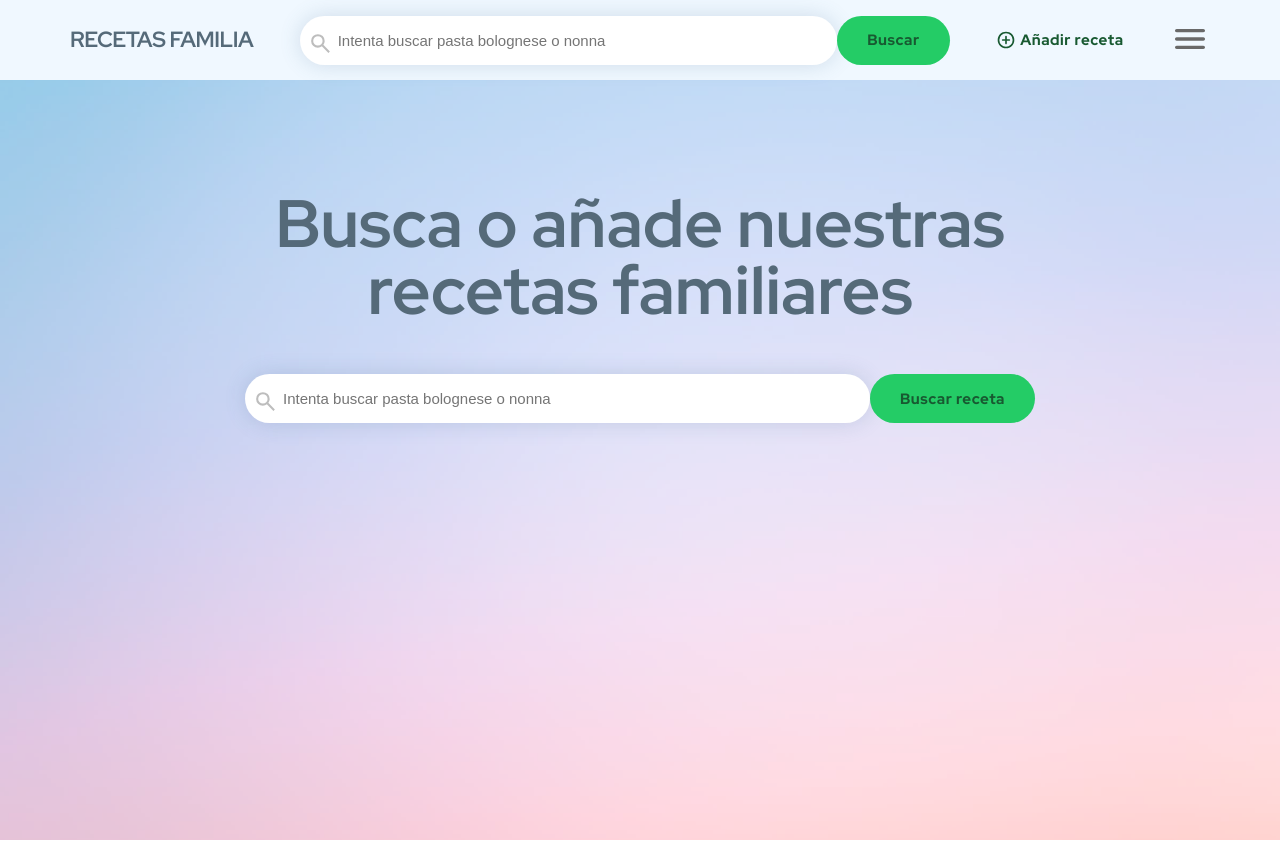
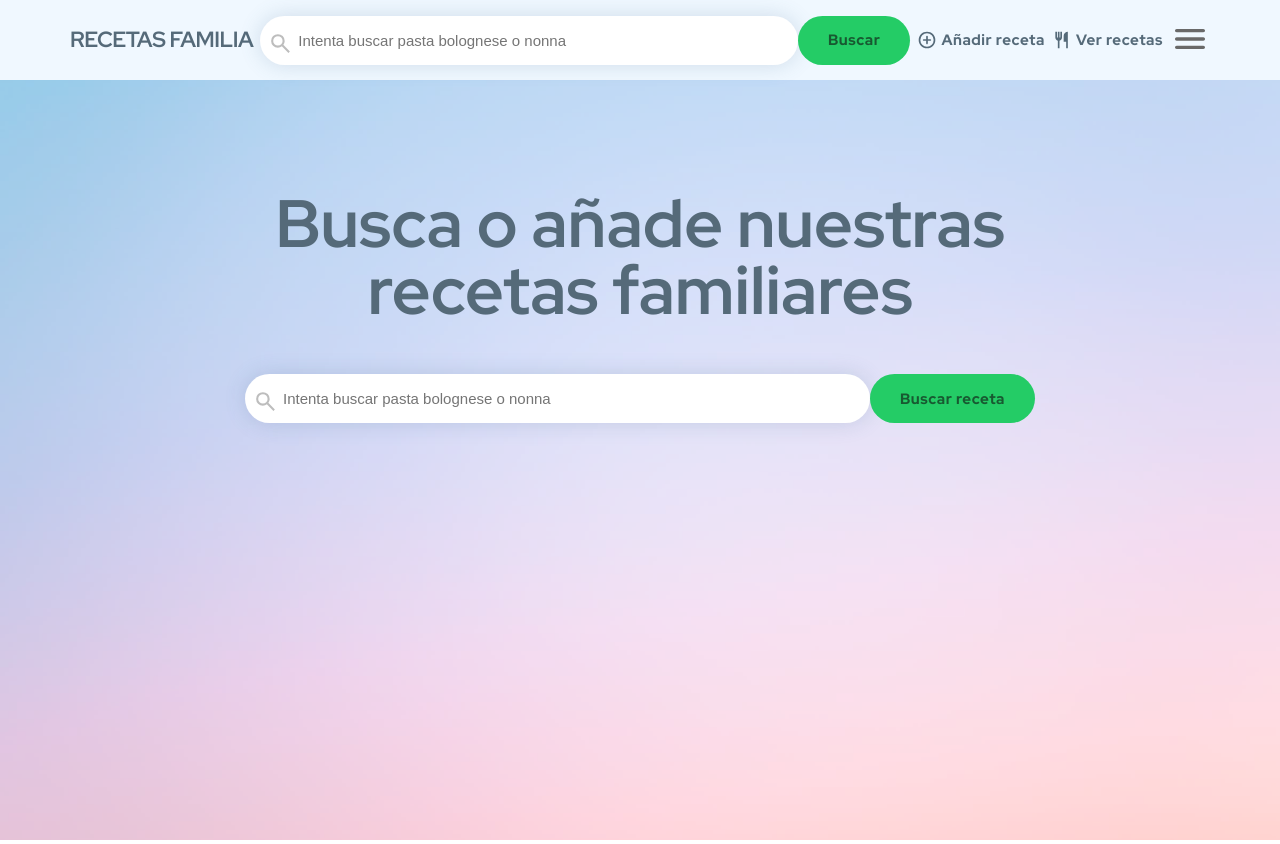
Before and after one commit to aliendostea/family-recipes, a React (Vite) app in the folder client/: page / in a window 1280 px wide. Built offline with nearby package versions, Linux system fonts and the light colour scheme; no server answers.

Commit message:
CLIENT: header Links added

```diff
--- a/client/src/components/header/Header.module.scss
+++ b/client/src/components/header/Header.module.scss
@@ -2,18 +2,36 @@
   width: 100%;
   height: 100%;
   display: grid;
-  grid-template-columns: max-content minmax(10rem, 65rem) max-content min-content;
+  grid-template-columns: max-content minmax(10rem, 65rem) max-content max-content min-content;
   justify-content: space-between;
   align-items: center;
   background-color: aliceblue;
   padding: 0 7rem;
 
-  & > p {
+  & > a {
+    transition: var(---transition1);
+
+    &:focus {
+      outline: none;
+    }
+  }
+
+  & > a > p {
     font-size: 2.2rem;
     font-weight: 608;
     letter-spacing: -0.44px;
     text-transform: uppercase;
     color: var(---color-secondary);
+    transition: var(---transition1);
+
+    &:focus,
+    &:hover {
+      color: rgb(24, 89, 49);
+      transform: translateY(-5px);
+    }
+    &:active {
+      transform: translateY(-1px);
+    }
   }
 }
 
@@ -61,7 +79,7 @@
   font-family: var(---font-family);
   font-size: 1.5rem;
   font-weight: 800;
-  color: rgb(24, 89, 49);
+  color: var(---color-secondary);
   letter-spacing: 0.037em;
   text-decoration: none;
   text-align: center;
@@ -74,10 +92,18 @@
     outline: none;
   }
 
+  & > svg {
+    transition: var(---transition1);
+  }
+
   &:focus,
   &:hover {
     color: rgb(24, 89, 49);
     transform: translateY(-5px);
+
+    & > svg {
+      fill: rgb(24, 89, 49);
+    }
   }
   &:active {
     transform: translateY(-1px);
--- a/client/src/components/header/Header.tsx
+++ b/client/src/components/header/Header.tsx
@@ -1,23 +1,20 @@
-import { IconAdd, IconMenu } from "@/icons";
+import { Link } from "react-router-dom";
+import { IconAdd, IconMenu, IconPasta } from "@/icons";
 import { SearchBar } from "@/searchBar";
 
 import style from "./Header.module.scss";
-import { useNavigate } from "react-router-dom";
 
 const routeRecipes = "/recipes/search";
+const routeAllRecipesList = "/recipes/search=";
 const routeAddRecipe = "/add-recipe";
 const inputSearchName = "search-bar-header";
 
 const Header = () => {
-  const navigate = useNavigate();
-
-  const handleOnClicGoToRecipeList = () => {
-    navigate(routeAddRecipe);
-  };
-
   return (
     <div className={style.header}>
-      <p>Recetas Familia</p>
+      <Link to="/">
+        <p>Recetas Familia</p>
+      </Link>
 
       <SearchBar
         inputName={inputSearchName}
@@ -25,10 +22,19 @@ const Header = () => {
         label="Buscar"
       />
 
-      <button className={style.btns} onClick={handleOnClicGoToRecipeList}>
-        <IconAdd width="20" height="20" color="rgb(24, 89, 49)" />
-        Añadir receta
-      </button>
+      <Link to={routeAddRecipe}>
+        <button className={style.btns}>
+          <IconAdd width="20" height="20" color="var(---color-secondary)" />
+          Añadir receta
+        </button>
+      </Link>
+
+      <Link to={routeAllRecipesList}>
+        <button className={style.btns}>
+          <IconPasta width="20" height="20" color="var(---color-secondary)" />
+          Ver recetas
+        </button>
+      </Link>
 
       <button className={style.menu}>
         <IconMenu width="40" height="40" />
--- a/client/src/components/icons/Icons.tsx
+++ b/client/src/components/icons/Icons.tsx
@@ -148,3 +148,19 @@ export function IconEmpty({ height, width }: IconProps) {
     </svg>
   );
 }
+
+export function IconPasta({ height, width, color }: IconProps) {
+  const fillColor = color === undefined ? "var(---color-primary)" : color;
+
+  return (
+    <svg
+      xmlns="http://www.w3.org/2000/svg"
+      viewBox="0 -960 960 960"
+      height={height}
+      width={width}
+      fill={fillColor}
+    >
+      <path d="M280-80v-366q-51-14-85.5-56T160-600v-280h80v280h40v-280h80v280h40v-280h80v280q0 56-34.5 98T360-446v366h-80Zm400 0v-320H560v-280q0-83 58.5-141.5T760-880v800h-80Z" />
+    </svg>
+  );
+}
```
